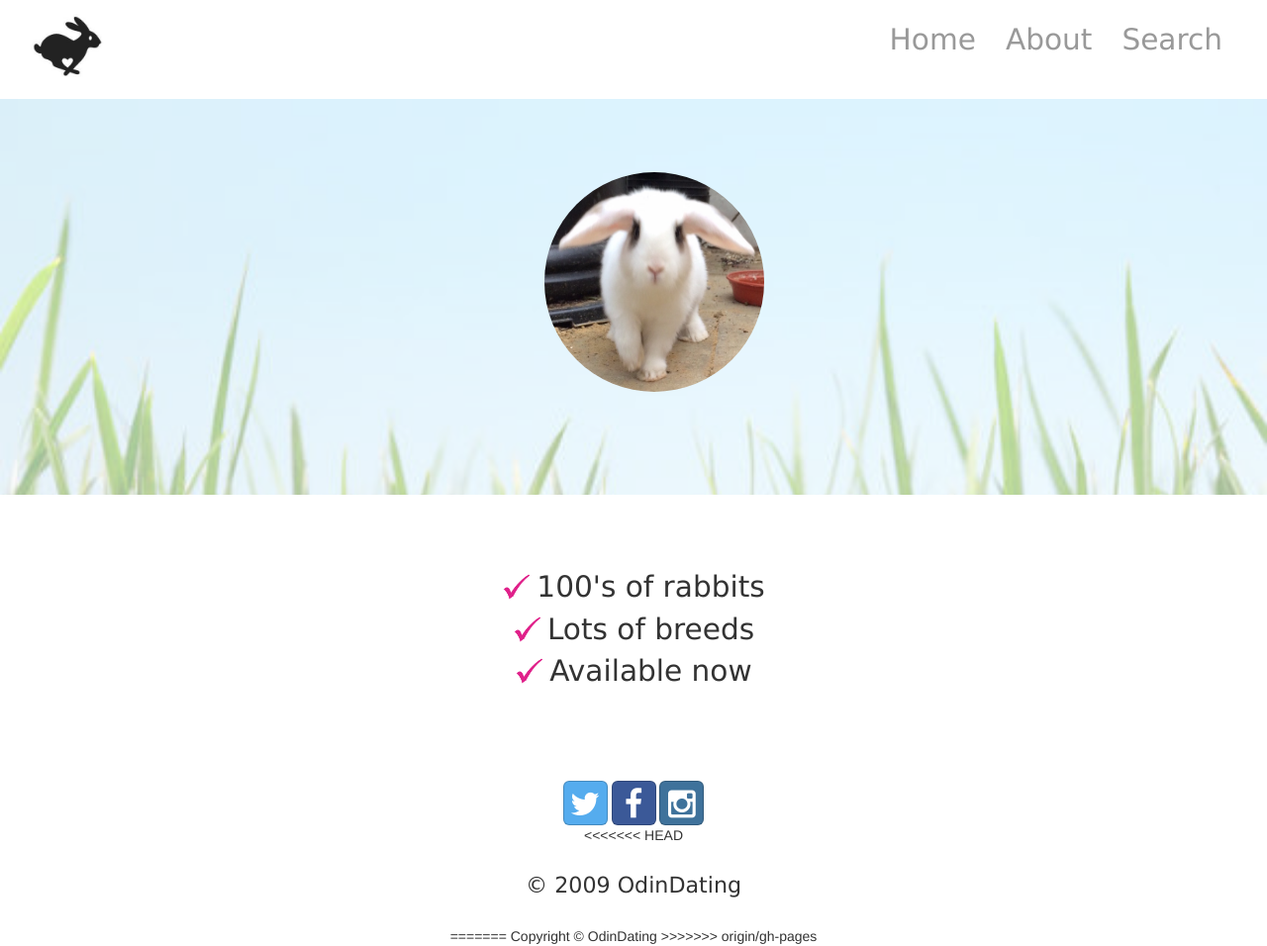
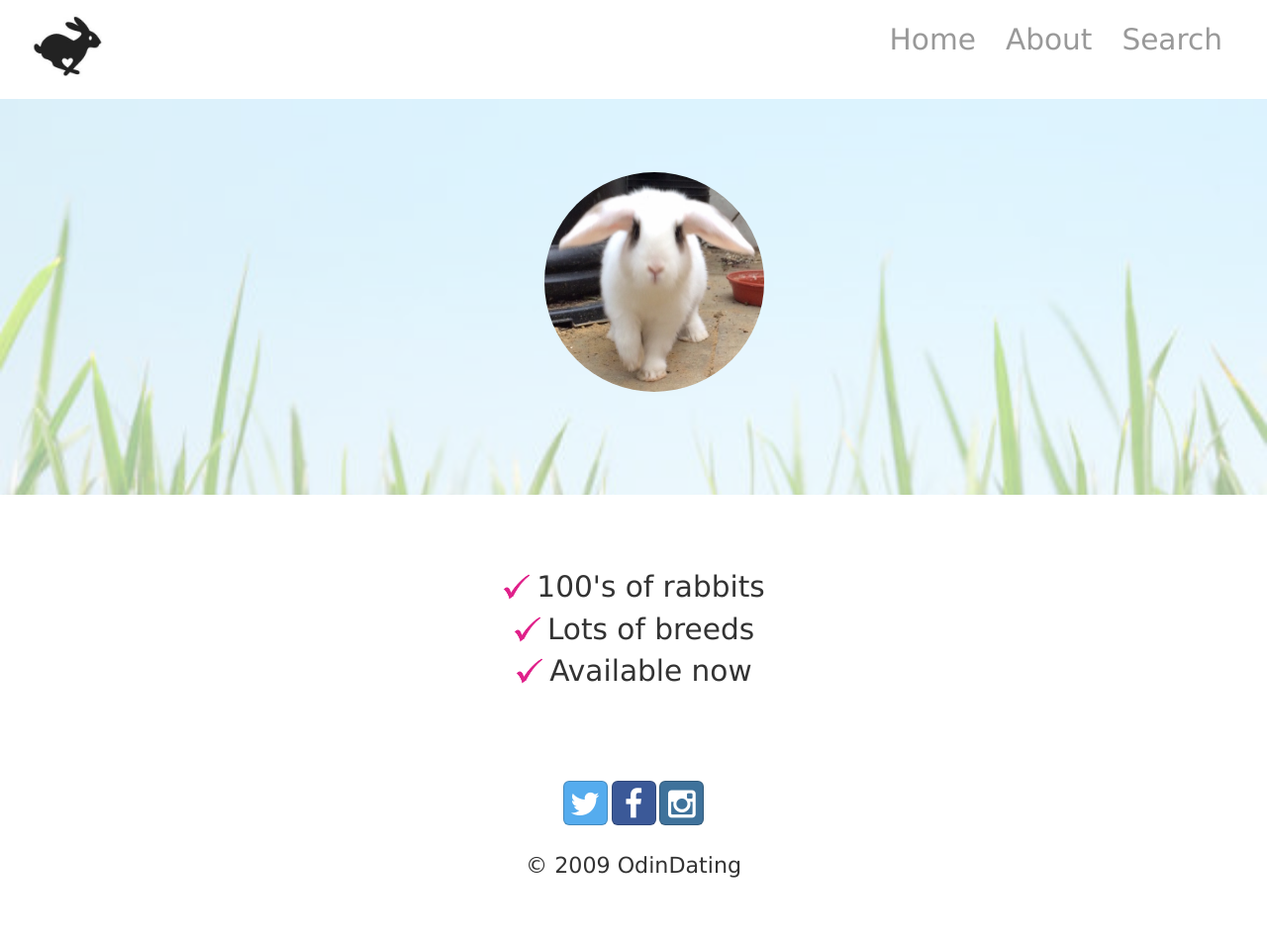
Before and after one commit to sallyepstein/Website_Competition, a plain HTML site: page Index.html in a window 1280 px wide. Shown: the whole page at 99% size. After the commit the page ends 916 px from the top, so only its background shows below. Drawn offline with Linux system fonts and the light colour scheme.

Commit message:
copyrightiioooo

```diff
--- a/Index.html
+++ b/Index.html
@@ -80,11 +80,10 @@
 
 </div>
 <div class="footer">
-<<<<<<< HEAD
+
 <p> &copy; 2009 OdinDating </p>
-=======
-Copyright &copy OdinDating
->>>>>>> origin/gh-pages
+
+
 </div>
 
 </body>
```
